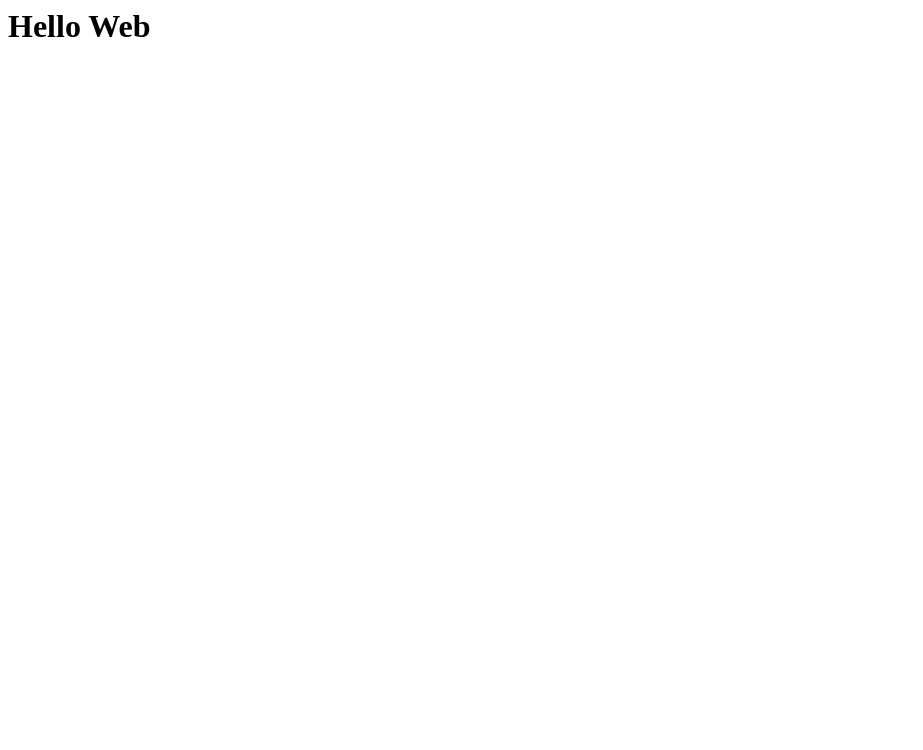
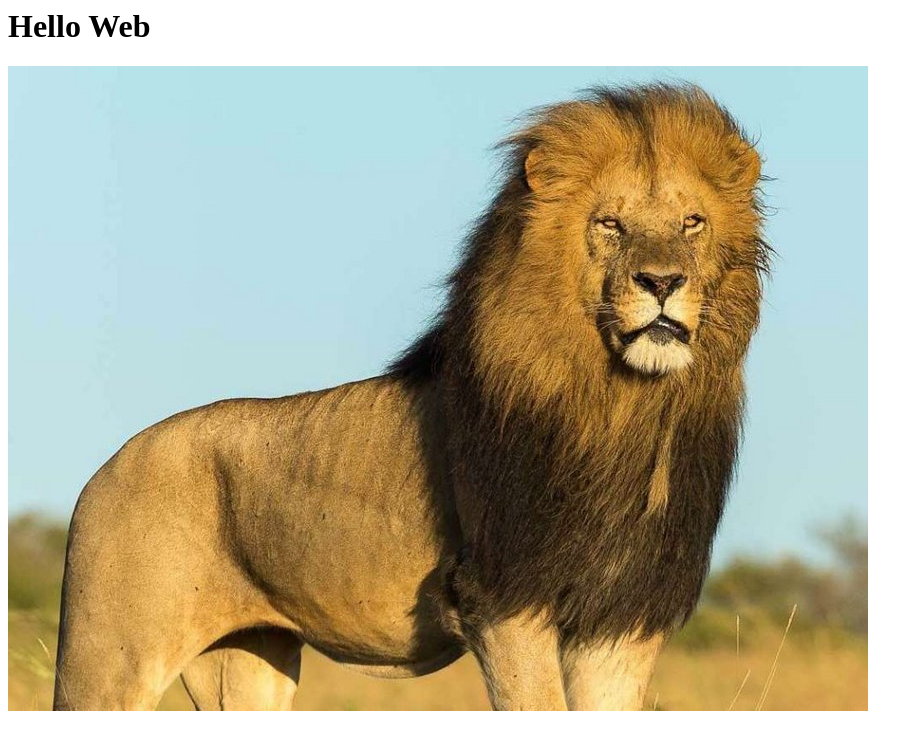
Before and after one commit to willbritt/Lab3, a plain HTML site: page index.html in a window 1280 px wide. Shown: the whole page, without its empty margins (0-923 px from the left). Drawn offline with Linux system fonts and the light colour scheme.

Commit message:
Update index.html

```diff
--- a/index.html
+++ b/index.html
@@ -2,6 +2,7 @@
 <body>
 <h1 id="header" onclick="fun1()">Hello Web</h1>
 </body>
+  <img src="lion.jpg" alt="Picture of lion />
 <script scr="js/lab3.js">
 </script>
 </html>
```
